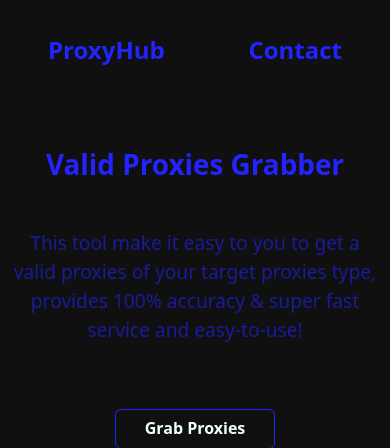
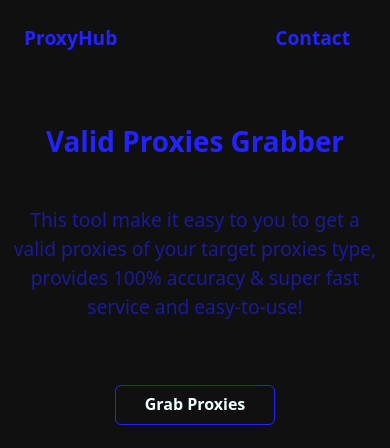
Before and after one commit to momhaidat/ProxyHub, a Flask app: page / in a window 390 px wide. Shown: the top 448 px of the page. Run offline with Flask 3, Linux system fonts and the light colour scheme.

Commit message:
Update layout.css

```diff
--- a/ProxyHub/static/layout.css
+++ b/ProxyHub/static/layout.css
@@ -41,3 +41,14 @@ a{
 		background-position: 0% 50%;
 	}
 }
+@media screen and (max-width: 768px){
+    .brand{
+        font-size: 1.2rem;
+    }
+    .brand-span{
+        padding: 1.5rem;
+    }
+    .brand-span2{
+        padding: 1.5rem;
+    }
+}
```
